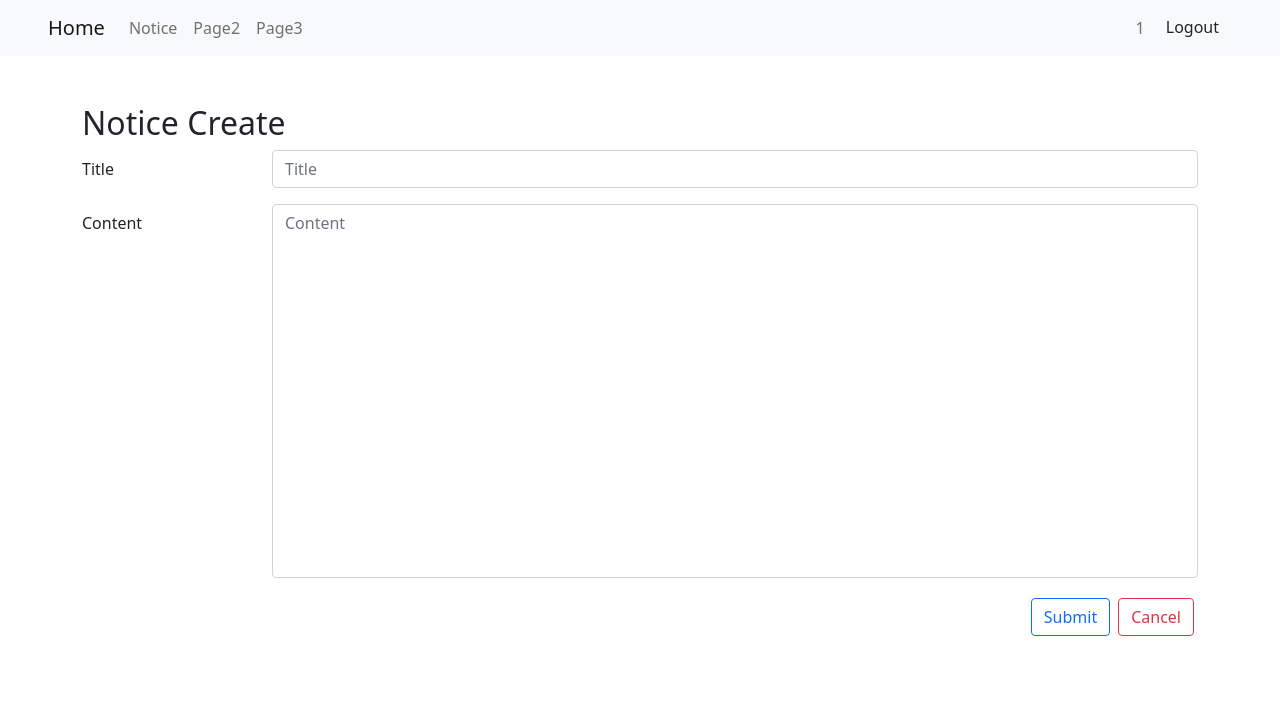
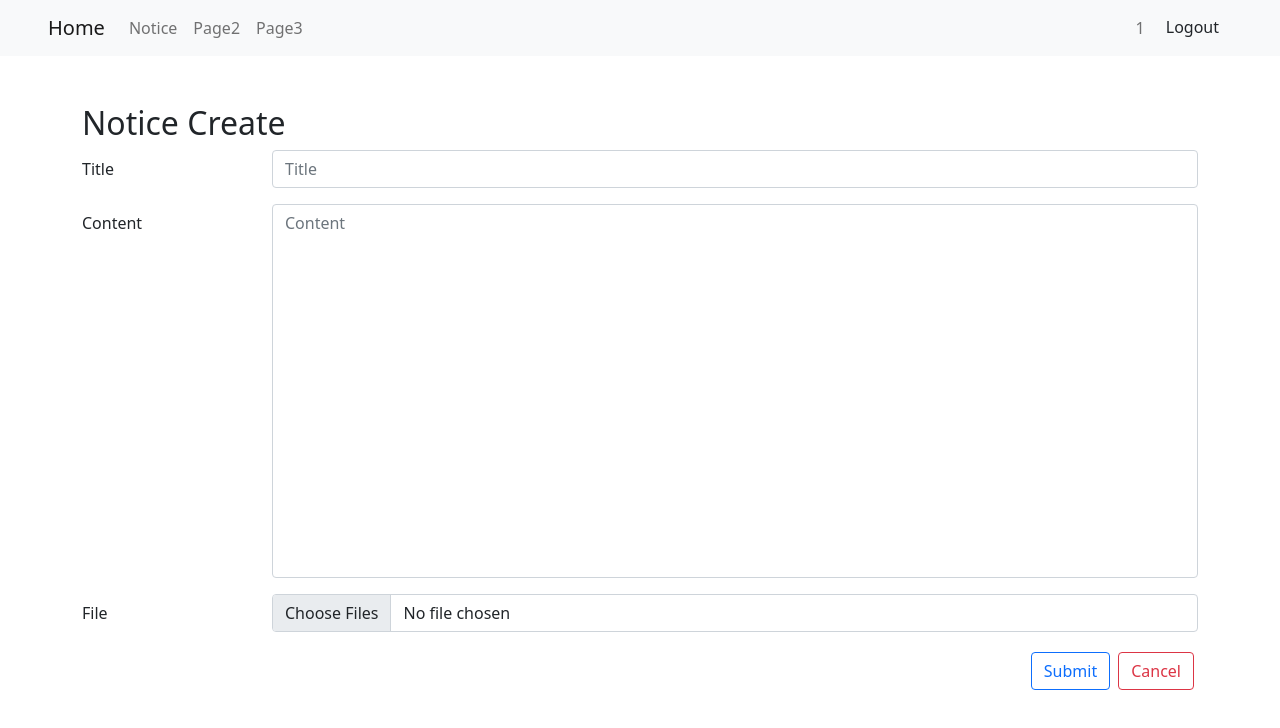
Before and after one commit to jcjfgnl9205/Notice-project-frontend, a React (Create React App) app: page /notices/create in a window 1280 px wide. Shown: the top 728 px of the page. Built offline with nearby package versions, Linux system fonts and the light colour scheme; no server answers; sample sign-in values are in the browser's storage.

Commit message:
Notice File upload

```diff
--- a/src/components/notice/CreateForm.js
+++ b/src/components/notice/CreateForm.js
@@ -4,13 +4,10 @@ import { useNavigate } from "react-router-dom";
 
 const CreateForm = ( props)  => {
   let navigate = useNavigate();
-  const handleClick = () => {
-    navigate(-1);
-  }
 
   return (
     <>
-      <form onSubmit={ props.onSubmit }>
+      <form onSubmit={ props.onSubmit } encType="multipart/form-data">
         <div className="mb-3 row">
           <label htmlFor="title"  className="col-sm-2 col-form-label">Title</label>
           <div className="col-sm-10">
@@ -23,9 +20,15 @@ const CreateForm = ( props)  => {
             <textarea className="form-control" id="content" name="content" rows="15" cols="50" placeholder="Content" maxLength="1000" style={{resize: 'none'}} onChange={ props.onChange } defaultValue={ props.data.content } />
           </div>
         </div>
+        <div className="mb-3 row">
+          <label htmlFor="files"  className="col-sm-2 col-form-label">File</label>
+          <div className="col-sm-10">
+            <input type="file" className="form-control" id="files" name="files" multiple onChange={ props.onChange } />
+          </div>
+        </div>
         <div className="d-flex justify-content-end">
           <button type="submit" className="btn btn-outline-primary m-1">Submit</button>
-          <button type="button" className="btn btn-outline-danger m-1" onClick={ handleClick }>Cancel</button>
+          <button type="button" className="btn btn-outline-danger m-1" onClick={ () => { navigate(-1) } }>Cancel</button>
         </div>
       </form>
     </>
--- a/src/pages/notice/NoticeCreate.js
+++ b/src/pages/notice/NoticeCreate.js
@@ -8,12 +8,13 @@ import Spinner from '../../components/common/Spinner'
 
 const noticeCreate = {
   title: "",
-  content: ""
+  content: "",
+  files: "",
 }
 
 const NoticeCreate = () => {
     const [ notice, setNotice ] = useState(noticeCreate);
-    const { title, content } = notice;
+    const { title, content, files } = notice;
     const [ msg, setMsg ] = useState('');
     const { token, user } = useContext(UserContext);
     const navigate = useNavigate();
@@ -25,10 +26,11 @@ const NoticeCreate = () => {
     });
 
     const onChange = e => {
+      const files = e.target.files;
       const { value, name } = e.target;
       setNotice({
         ...notice, //Inputをコビーする
-        [name]: value
+        [name]: name == "files" ? files : value
       });
     };
 
@@ -47,16 +49,20 @@ const NoticeCreate = () => {
     const onSubmit = e => {
       e.preventDefault();
       if (validateForm()) {
-        const data = { title: title
-                      , content: content};
-
+        let formData = new FormData();
+        formData.append("title", title);
+        formData.append("content", content);
+        formData.append("files", new File([""], ""))
+        for (let i = 0; i < files.length; i++) {
+          console.log("test")
+          formData.append("files", files[i])
+        }
         const param = { method: "POST",
-                        headers: { "Content-Type": "application/json;"
-                                  , "Authorization": "Bearer " + token},
-                        body: JSON.stringify(data)
+                        headers: {"Authorization": "Bearer " + token},
+                        body: formData
         };
 
-        const url = "http://localhost:8000/notices";
+        const url = "http://localhost:8000/notices/";
         const fetchNotice = async () => {
           const response = await fetch(url, param);
           const data = await response.json();
```
